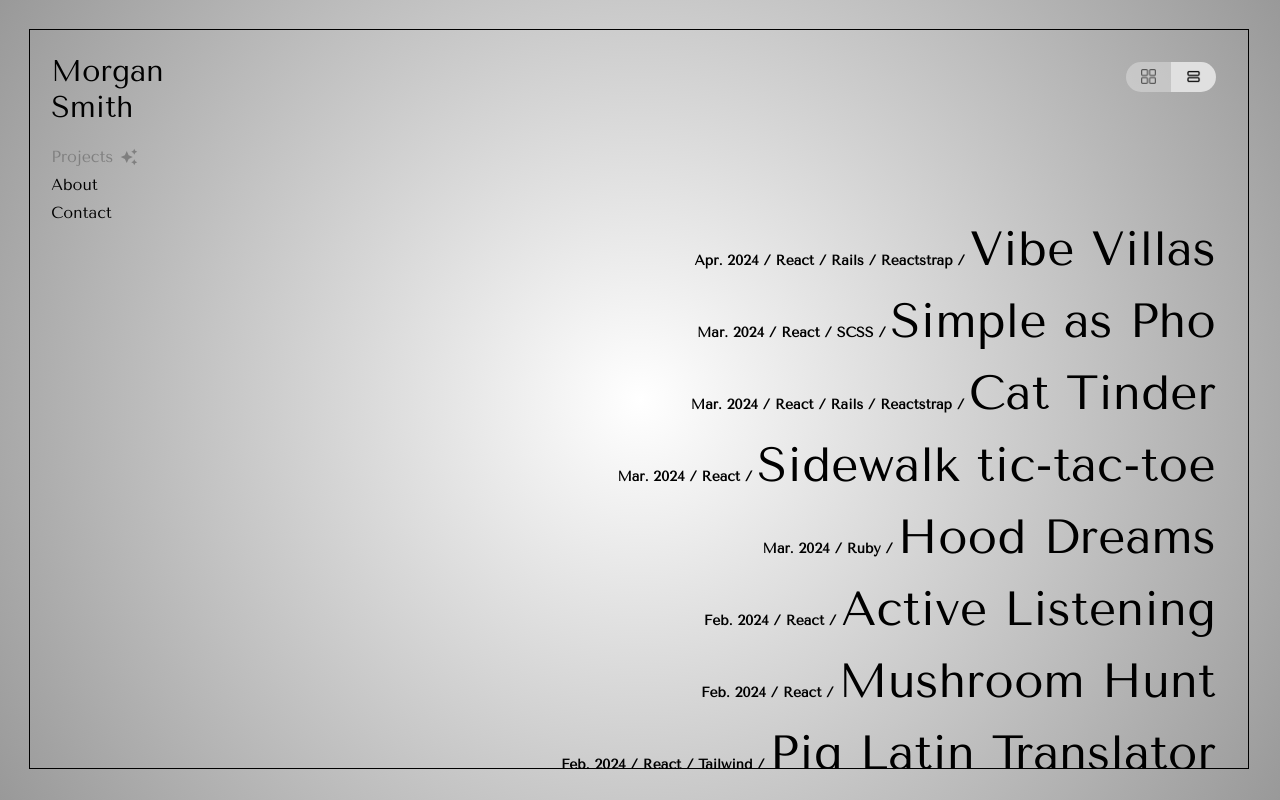
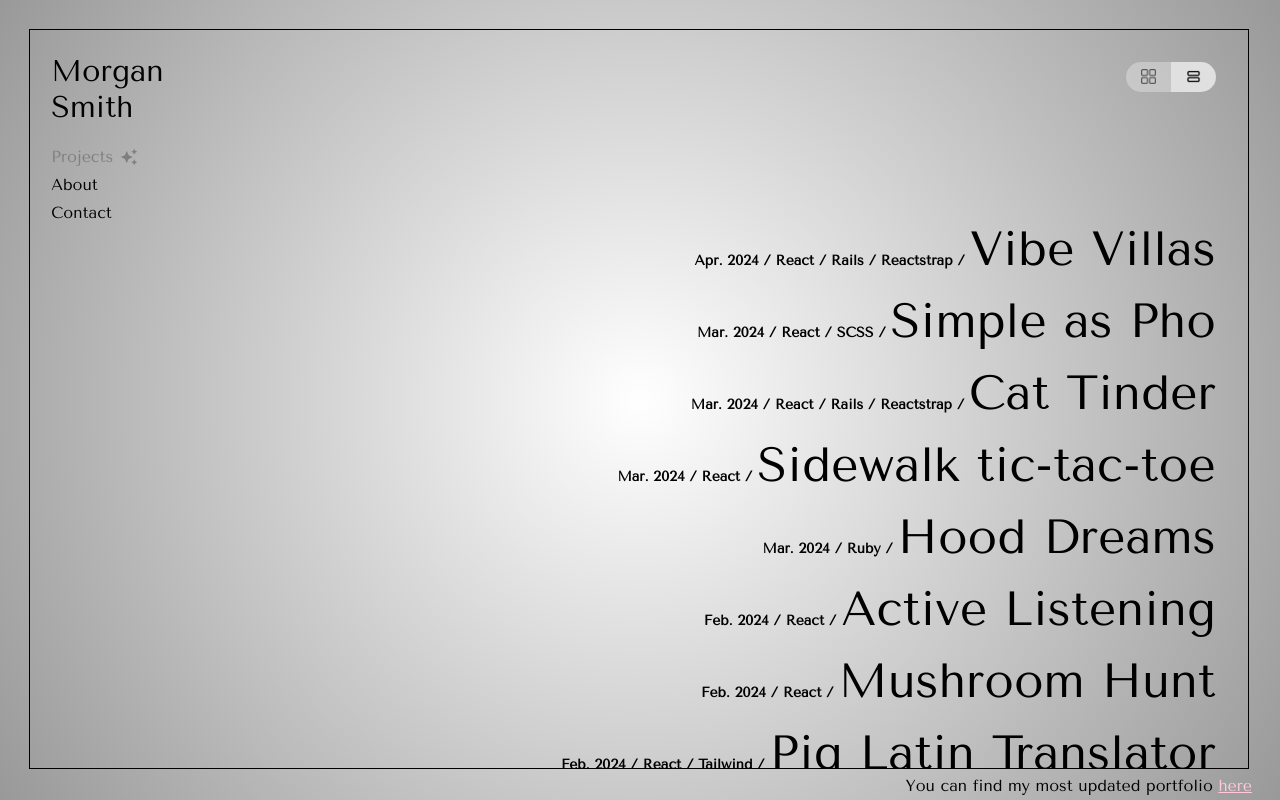
Before and after one commit to smorgannicole/portfolio-2024, a React (Create React App) app: page /Projects in a window 1280 px wide. Built offline with nearby package versions, Linux system fonts and the light colour scheme; a web font is replaced by a local one.

Commit message:
linked updated portfolio

```diff
--- a/src/App.css
+++ b/src/App.css
@@ -265,7 +265,7 @@ footer {
   }
 }
 
-@media screen and (max-width: 800px) and (orientation: portrait) {
+@media screen and (max-width: 1024px) and (orientation: portrait) {
   .first-name {
     margin-bottom: 1vh !important;
   }
@@ -382,3 +382,9 @@ footer {
     right: 5.5vw;
   }
 }
+
+@media screen and (max-width: 1024px) and (orientation: landscape) {
+  .modal-image {
+    max-height: 10vh !important;
+  }
+}
--- a/src/App.js
+++ b/src/App.js
@@ -625,7 +625,7 @@ const App = () => {
 
   return (
     <>
-      <div className="page-wrapper">
+      <div className="page-wrapper relative">
         <div className="border flex" style={{ overflowY: "scroll" }}>
           <div className="w-1/5">
             <NavBar setIsGrid={setIsGrid} />
@@ -657,6 +657,17 @@ const App = () => {
               <Route path="/About" element={<About />} />
               <Route path="/Contact" element={<Contact />} />
             </Routes>
+            <p className="absolute bottom-0 right-7">
+              You can find my most updated portfolio{" "}
+              <a
+                href="https://smorgannicole.netlify.app/"
+                target="_blank"
+                rel="noreferrer"
+                className="underline text-pink-550"
+              >
+                here
+              </a>
+            </p>
           </div>
         </div>
       </div>
--- a/tailwind.config.js
+++ b/tailwind.config.js
@@ -2,7 +2,20 @@
 module.exports = {
   content: ["./src/**/*.{html,js}"],
   theme: {
-    extend: {},
+    extend: {
+      colors: {
+        blue: {
+          50: "#A2D2FF",
+          100: "#BDE0FE",
+        },
+        pink: {
+          550: "#FFC8DD",
+          650: "#FFAFCC",
+          750: "#E58C8A",
+          850: "#DEBEDC",
+        },
+      },
+    },
   },
   plugins: [],
 }
```
